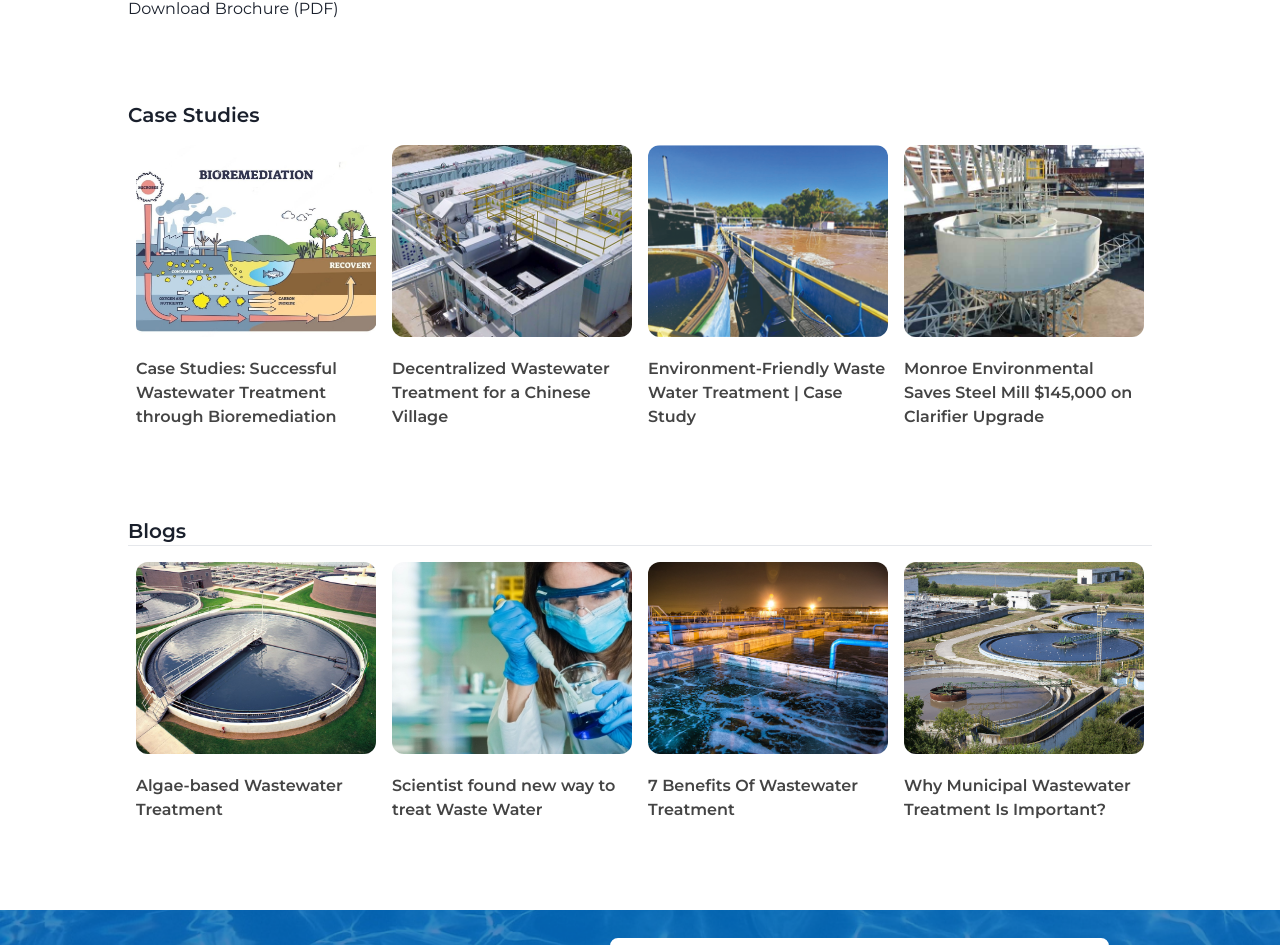
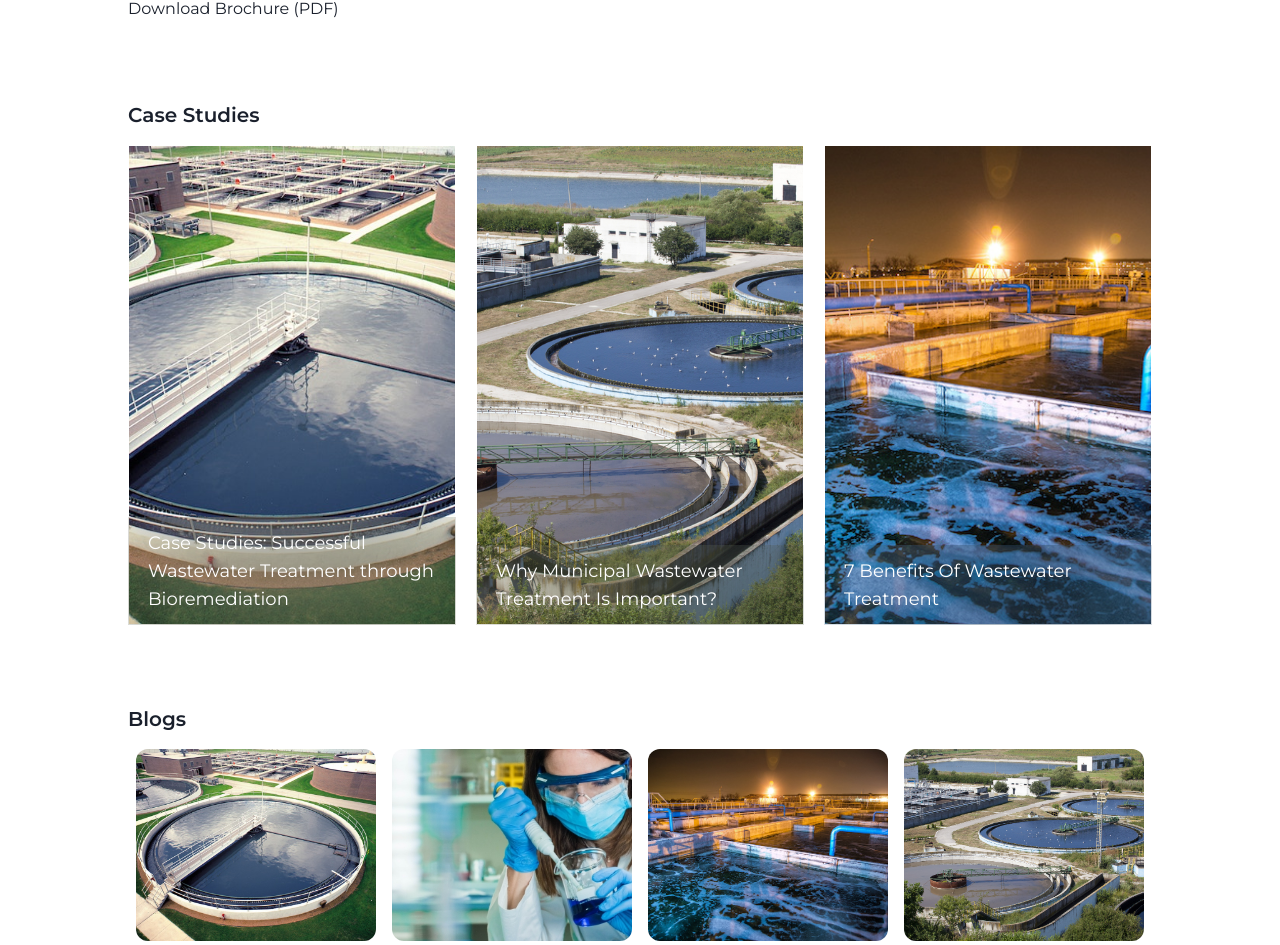
Before and after one commit to vaibhavuk-dev/ionic-web, a Next.js app: page /products/1 in a window 1280 px wide. Shown: the part 3290-4235 px from the top of the page. Built offline with nearby package versions, Linux system fonts and the light colour scheme.

Commit message:
ui changes

```diff
--- a/app/(routes)/products/1/page.tsx
+++ b/app/(routes)/products/1/page.tsx
@@ -2,6 +2,7 @@
 
 import AnyQuestion from "@/components/AnyQuestion";
 import BlogsCarousal from "@/components/BlogsCarousal";
+import CaseStudiesCarousal from "@/components/CaseStudiesCarousal";
 import Footer from "@/components/Footer";
 import NavBar from "@/components/NavBar";
 import ProductGallery from "@/components/ProductGallery";
@@ -18,7 +19,7 @@ export default function Products1Page() {
 
             <div className="relative bg-blueb-700">
                 <img src="/waterharvester.png" alt="" className="w-screen h-[100vh] object-cover opacity-30" />
-                <div className="absolute w-full top-[45%] text-white flex flex-col items-center justify-center ">
+                <div className="absolute w-full top-[45%] text-white flex flex-col items-center justify-center">
                     <h1 className="text-center w-fit font-semibold text-7xl text-white">Quick Cycle Demineralization</h1>
                     <p className="text-center w-fit text-3xl text-white mt-3">Zero Liquid Discharge</p>
                 </div>
@@ -143,17 +144,17 @@ export default function Products1Page() {
 
                 <div className="">
                     <p className="text-xl w-fit font-semibold">Case Studies</p>
-                    <BlogsCarousal
+                    <CaseStudiesCarousal
                         data={[
-                            { post_title: "Case Studies: Successful Wastewater Treatment through Bioremediation", post_slug: "/case-study/1", post_image: "/casestudy/cs1.png" },
-                            { post_title: "Decentralized Wastewater Treatment for a Chinese Village", post_slug: "/case-study/1", post_image: "/casestudy/cs2.png" },
-                            { post_title: "Environment-Friendly Waste Water Treatment | Case Study", post_slug: "/case-study/1", post_image: "/casestudy/cs3.png" },
-                            { post_title: "Monroe Environmental Saves Steel Mill $145,000 on Clarifier Upgrade", post_slug: "/case-study/1", post_image: "/casestudy/cs4.png" },
+                            { post_title: "Case Studies: Successful Wastewater Treatment through Bioremediation", post_slug: "/case-study/1", post_image: "/blogs/blog2.png" },
+                            { post_title: "Why Municipal Wastewater Treatment Is Important?", post_slug: "/blogs/1", post_image: "/blogs/blog4.png" },
+                            { post_title: "7 Benefits Of Wastewater Treatment", post_slug: "/blogs/1", post_image: "/blogs/blog3.png" },
+                            // { post_title: "Monroe Environmental Saves Steel Mill $145,000 on Clarifier Upgrade", post_slug: "/case-study/1", post_image: "/casestudy/cs4.png" },
                         ]} />
                 </div>
 
                 <div className="">
-                    <p className="text-xl w-fit font-semibold">Blogs</p><hr />
+                    <p className="text-xl w-fit font-semibold">Blogs</p>
                     <BlogsCarousal
                         data={[
                             { post_title: "Algae-based Wastewater Treatment", post_slug: "/blogs/1", post_image: "/blogs/blog2.png" },
--- /dev/null
+++ b/components/CaseStudiesCarousal.tsx
@@ -0,0 +1,130 @@
+"use client";
+import Image from "next/image";
+import { useEffect, useState } from "react";
+
+type PostData = {
+    post_title: string;
+    post_slug: string;
+    post_image: string;
+};
+
+type DataType = PostData[];
+
+export default function ExpertReviews({ data }: { data: DataType }) {
+    const [isLarge, setIsLarge] = useState(false);
+    const [isMedium, setIsMedium] = useState(false);
+
+    useEffect(() => {
+        const handleResize = () => {
+            setIsLarge(window.matchMedia("(min-width: 1024px)").matches);
+            setIsMedium(
+                window.matchMedia("(min-width: 768px) and (max-width: 1023px)").matches
+            );
+        };
+
+        handleResize();
+        window.addEventListener("resize", handleResize);
+
+        return () => {
+            window.removeEventListener("resize", handleResize);
+        };
+    }, []);
+
+    const [imageIndex, setImageIndex] = useState(0);
+    const showNextImage = (imageIndex: number) => {
+        if (isLarge && imageIndex === data.length - 4) {
+            setImageIndex(0);
+        } else if (!isLarge && imageIndex === data.length - 1) {
+            setImageIndex(0);
+        } else {
+            setImageIndex(imageIndex + 1);
+        }
+    };
+    const showPrevImage = (imageIndex: number) => {
+        if (isLarge && imageIndex === 0) {
+            setImageIndex(data.length - 4);
+        } else if (!isLarge && imageIndex === 0) {
+            setImageIndex(data.length - 1);
+        } else {
+            setImageIndex(imageIndex - 1);
+        }
+    };
+    return (
+        <div className="w-full h-full px-7 mt-4  relative flex flex-col items-center justify-center md:items-start md:overflow-hidden md:px-0 lg:px-0 bg-white">
+            <div className=" flex w-full h-full overflow-hidden gap-5">
+                {data &&
+                    data.map((post, index) => (
+                        <div className="h-[60vh] w-[33%] flex relative">
+                            <img
+                                className="border border-white animate-slideInFromLeft object-cover"
+                                src={post.post_image ? post.post_image : ""}
+                                alt=""
+                            />
+                            <p className="absolute bottom-0 left-0 w-full backdrop-blur-3xl px-5 py-3 text-white text-lg">{post.post_title}
+                            </p>
+                        </div>
+                        // <a
+                        //     key={index}
+                        //     style={{ translate: `${-100 * imageIndex}%` }}
+                        //     className={`relative h-[70vh] w-full  md:w-[50%] lg:w-[33%] px-5 flex flex-col transition-all bg-[#f9f9f9]  ease-in-out duration-300 flex-shrink-0 flex-grow-0 bg-transparent bg-opacity-30 hover:scale-105`}
+                        //     href={post.post_slug}
+                        //     target="_blank"
+                        // >
+                        //     <img
+                        //         src={post.post_image ? post.post_image : ""}
+                        //         alt="postimgae"
+                        //         className=" w-full h-full object-cover"
+                        //     />
+                        //     <div className="absolute bottom-0 left-5 mr-5 flex flex-col w-full h-full items-center justify-center py-2">
+                        //         <h3 className="w-full font-semibold text-white backdrop-blur-lg p-3 mx-5">
+                        //             {post.post_title}
+                        //         </h3>
+                        //         {/* <p className="text-[#929292] text-xs">{post.post_date}</p> */}
+                        //     </div>
+                        // </a>
+                    ))}
+            </div>
+            {/* {data.length > 4 ? (
+                <div className="w-full flex items-center justify-center gap-3 mt-2">
+                    <div
+                        className="p-3 bg-[#e9e9e9] rounded-sm cursor-pointer "
+                        onClick={() => showPrevImage(imageIndex)}
+                    >
+                        <img
+                            src="/nextmedia/modeldetails/arrow-right.svg "
+                            alt="img"
+                            className="w-6 h-6 rotate-180"
+                        />
+                    </div>
+                    <div
+                        className="p-3 bg-[#e9e9e9] rounded-sm cursor-pointer"
+                        onClick={() => showNextImage(imageIndex)}
+                    >
+                        <img
+                            src="/nextmedia/modeldetails/arrow-right.svg "
+                            alt="img"
+                            className="w-6 h-6"
+                        />
+                    </div>
+                </div>
+            ) : (
+                <div className="w-full flex items-center justify-center gap-3 mt-2">
+                    <div className="p-3 bg-[#e9e9e9] rounded-sm cursor-pointer ">
+                        <img
+                            src="/nextmedia/modeldetails/arrow-right.svg "
+                            alt="img"
+                            className="w-6 h-6 rotate-180"
+                        />
+                    </div>
+                    <div className="p-3 bg-[#e9e9e9] rounded-sm cursor-pointer">
+                        <img
+                            src="/nextmedia/modeldetails/arrow-right.svg "
+                            alt="img"
+                            className="w-6 h-6"
+                        />
+                    </div>
+                </div>
+            )} */}
+        </div>
+    );
+}
```
